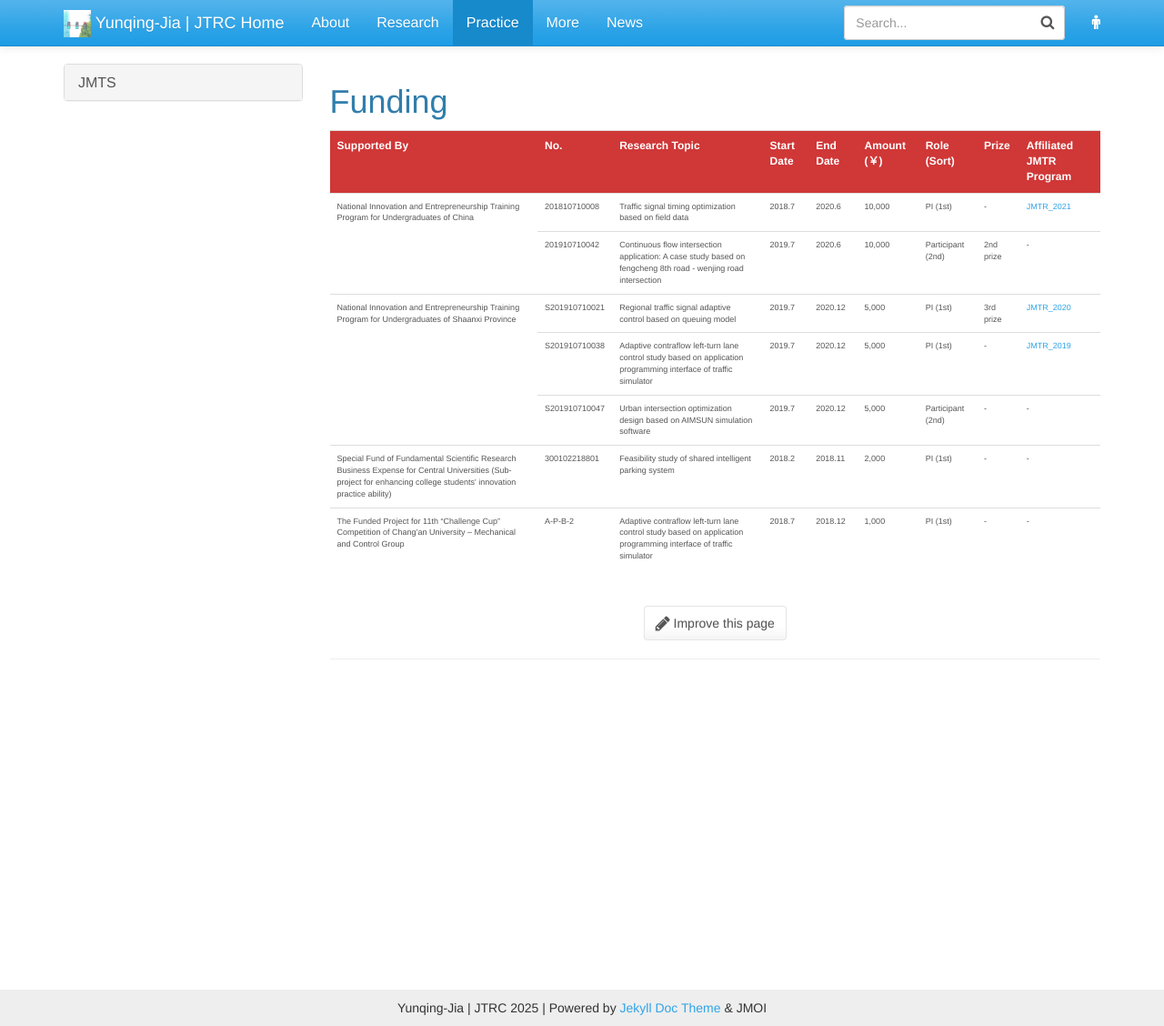
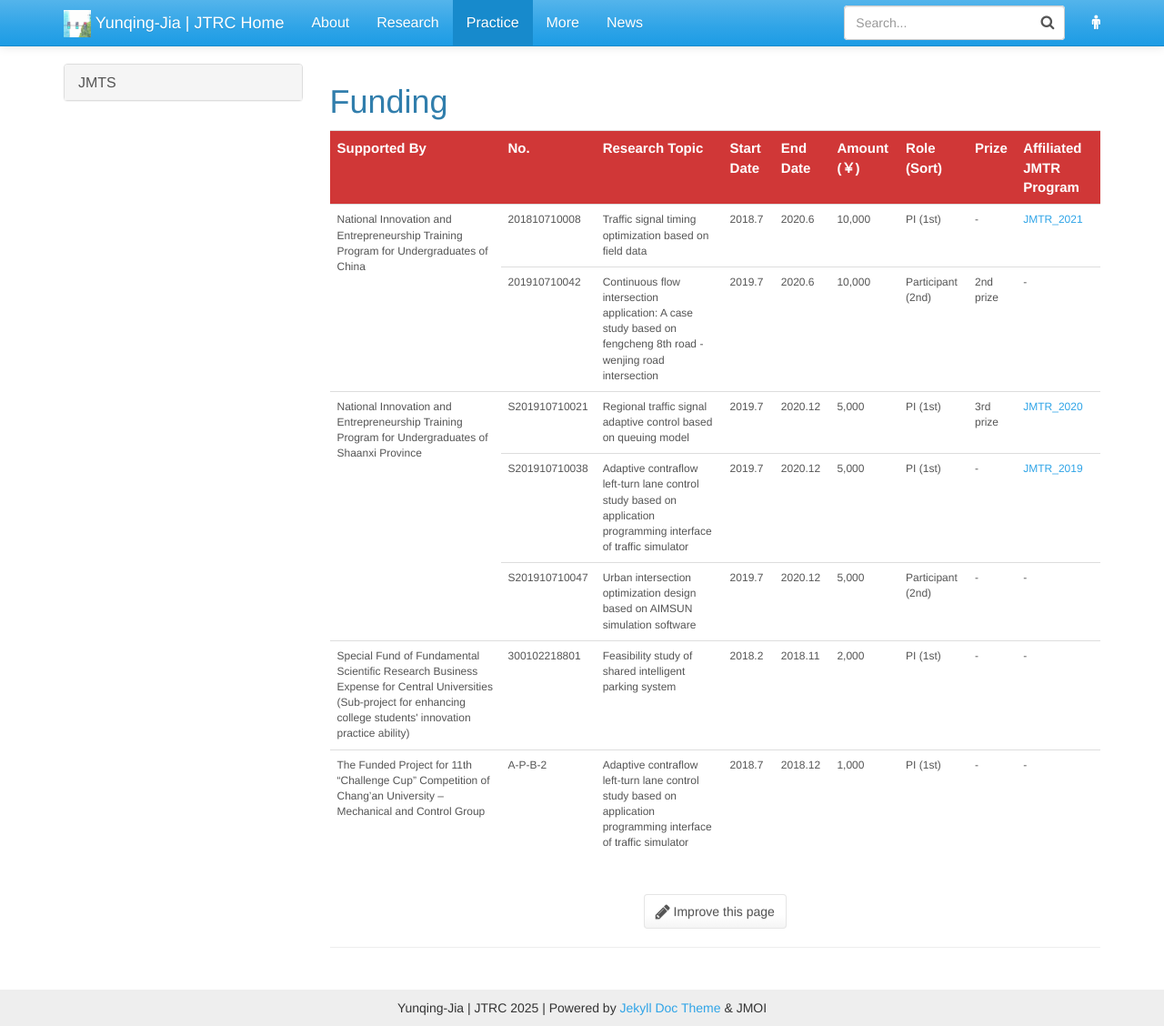
Before and after one commit to Yunqing-Jia/JTRC, a Jekyll site: the page built from _jmts/funding.md, in a window 1280 px wide and 1128 px high. Shown: the whole window at 91% size. Built offline with Jekyll 4.4.1, drawn with Linux system fonts in a browser that asks for light colours.

Commit message:
Update funding.md

```diff
--- a/_jmts/funding.md
+++ b/_jmts/funding.md
@@ -10,8 +10,9 @@ font-size:21px;
 }
 </style>
 
+<div style="overflow-x: auto; max-width: 100%;">
 <table>
-  <tr class="funding2" style="color: #ffffff; font-size: 12px; font-weight: bold;">
+  <tr class="funding2" style="color: #ffffff; font-size: 15px; font-weight: bold;">
     <th>Supported By</th>
     <th>No.</th>
     <th>Research Topic</th>
@@ -22,7 +23,7 @@ font-size:21px;
     <th>Prize</th>
     <th>Affiliated JMTR Program</th>
   </tr>
-  <tr class="funding1" style="font-size: 9px; font-weight: normal;">
+  <tr class="funding1" style="font-size: 12px; font-weight: normal;">
     <td rowspan="2">National Innovation and Entrepreneurship Training Program for Undergraduates of China</td>
     <td>201810710008</td>
     <td>Traffic signal timing optimization based on field data</td>
@@ -33,7 +34,7 @@ font-size:21px;
     <td>-</td>
     <td><a href="https://yunqing-jia.github.io/JTRC/jmtr/thesis/#JMTR_2021">JMTR_2021</a></td>
   </tr>
-  <tr class="funding1" style="font-size: 9px; font-weight: normal;">
+  <tr class="funding1" style="font-size: 12px; font-weight: normal;">
     <td>201910710042</td>
     <td>Continuous flow intersection application: A case study based on fengcheng 8th road - wenjing road intersection</td>
     <td>2019.7</td>
@@ -43,7 +44,7 @@ font-size:21px;
     <td>2nd prize</td>
     <td>-</td>
   </tr>
-  <tr class="funding1" style="font-size: 9px; font-weight: normal;">
+  <tr class="funding1" style="font-size: 12px; font-weight: normal;">
     <td rowspan="3">National Innovation and Entrepreneurship Training Program for Undergraduates of  Shaanxi Province</td>
     <td>S201910710021</td>
     <td>Regional traffic signal adaptive control based on queuing model</td>
@@ -54,7 +55,7 @@ font-size:21px;
     <td>3rd prize</td>
     <td><a href="https://yunqing-jia.github.io/JTRC/jmtr/thesis/#JMTR_2020">JMTR_2020</a></td>
   </tr>
-  <tr class="funding1" style="font-size: 9px; font-weight: normal;">
+  <tr class="funding1" style="font-size: 12px; font-weight: normal;">
     <td>S201910710038</td>
     <td>Adaptive contraflow left-turn lane control study based on application programming interface of traffic simulator</td>
     <td>2019.7</td>
@@ -64,7 +65,7 @@ font-size:21px;
     <td>-</td>
     <td><a href="https://yunqing-jia.github.io/JTRC/jmtr/thesis/#JMTR_2019">JMTR_2019</a></td>
   </tr>
-  <tr class="funding1" style="font-size: 9px; font-weight: normal;">
+  <tr class="funding1" style="font-size: 12px; font-weight: normal;">
     <td>S201910710047</td>
     <td>Urban intersection optimization design based on AIMSUN simulation software</td>
     <td>2019.7</td>
@@ -74,7 +75,7 @@ font-size:21px;
     <td>-</td>
     <td>-</td>
   </tr>
-  <tr class="funding1" style="font-size: 9px; font-weight: normal;">
+  <tr class="funding1" style="font-size: 12px; font-weight: normal;">
     <td>Special Fund of Fundamental Scientific Research Business Expense for Central Universities (Sub-project for enhancing college students' innovation practice ability)</td>
     <td>300102218801</td>
     <td>Feasibility study of shared intelligent parking system</td>
@@ -85,7 +86,7 @@ font-size:21px;
     <td>-</td>
     <td>-</td>
   </tr>
-  <tr class="funding1" style="font-size: 9px; font-weight: normal;">
+  <tr class="funding1" style="font-size: 12px; font-weight: normal;">
     <td>The Funded Project for 11th “Challenge Cup” Competition of Chang’an University – Mechanical and Control Group</td>
     <td>A-P-B-2</td>
     <td>Adaptive contraflow left-turn lane control study based on application programming interface of traffic simulator</td>
@@ -97,3 +98,4 @@ font-size:21px;
     <td>-</td>
   </tr>
 </table>
+</div>
```
